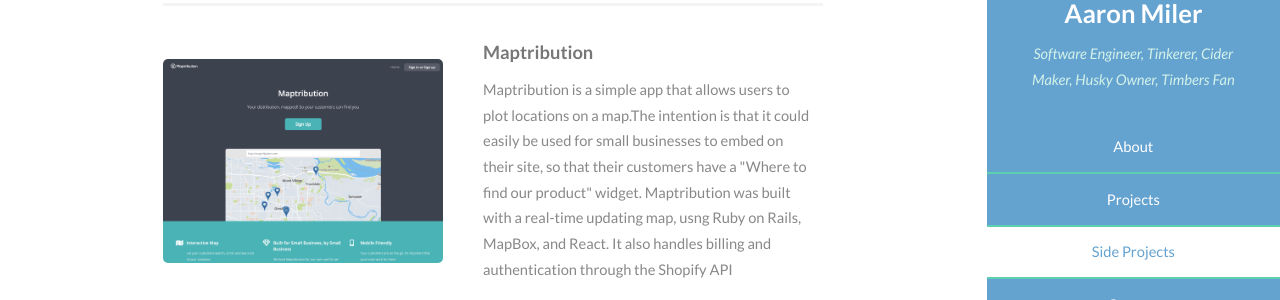
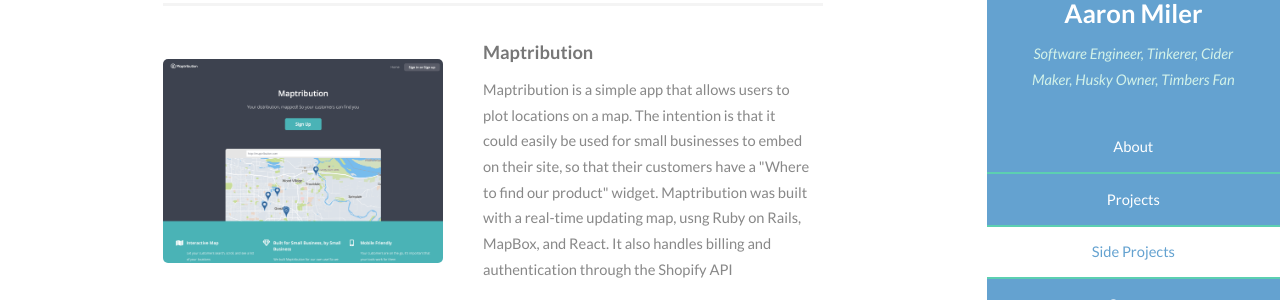
Before and after one commit to aaronmiler/aaronmiler.com, a Jekyll site: the page built from index.html, in a window 1280 px wide and 900 px high, scrolled down 3222 px. Shown: the part 179-479 px from the top of the window. Built offline with Jekyll 4.4.1, drawn with Linux system fonts in a browser that asks for light colours; comment, search, counter and statistics services are not loaded; some of the changed lines change nothing that is shown.

Commit message:
Remove G+, and add a space there

```diff
--- a/_includes/head.html
+++ b/_includes/head.html
@@ -5,8 +5,6 @@
 <head>
   <meta charset="utf-8">
   <title> {% if page.title %}{{ page.title }} | {% endif %}{{ site.title }}</title>
-  <link rel="author" href="https://plus.google.com/106372082297835304384"/>
-
 
   {% capture description %}{% if page.description %}{{ page.description }}{% else %}{{ content | raw_content }}{% endif %}{% endcapture %}
   <meta name="description" content="{{ description | strip_html | condense_spaces | truncate:150 }}">
--- a/_includes/side_projects.html
+++ b/_includes/side_projects.html
@@ -20,7 +20,7 @@
   <div class="inner">
     <h4>Maptribution</h4>
     <p>
-      Maptribution is a simple app that allows users to plot locations on a map.The
+      Maptribution is a simple app that allows users to plot locations on a map. The
       intention is that it could easily be used for small businesses to embed on their site,
       so that their customers have a "Where to find our product" widget. Maptribution
       was built with a real-time updating map, usng Ruby on Rails, MapBox, and React.
```
